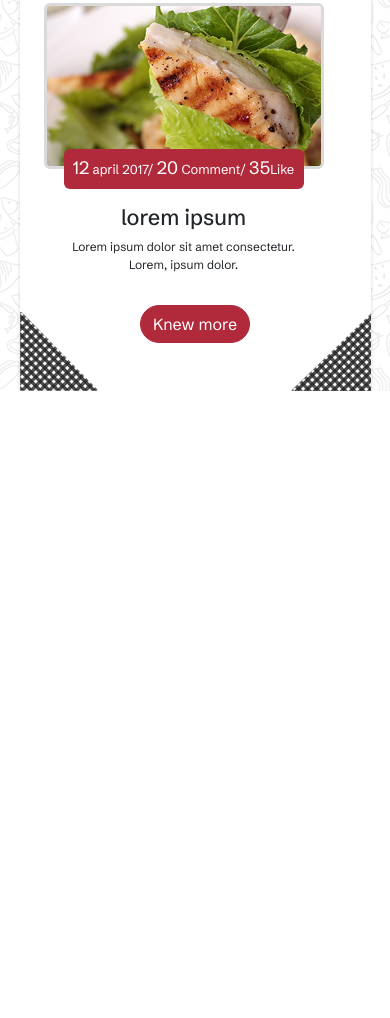
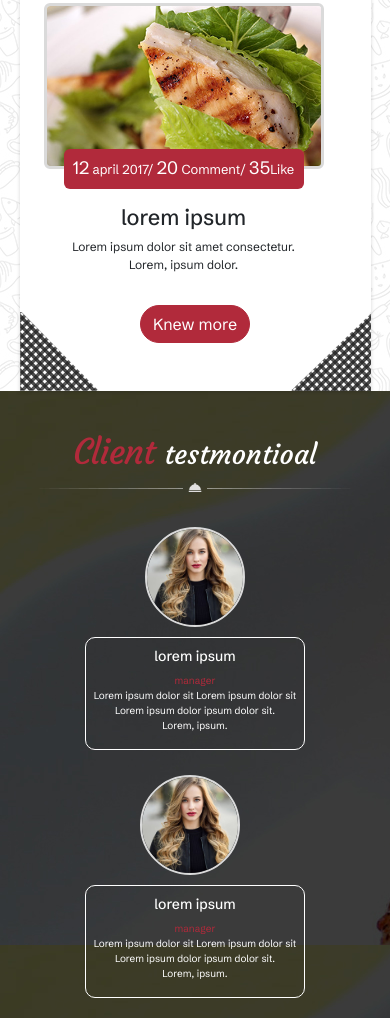
Before and after one commit to RaihanaAm/site-du-chef, a website: page index.html in a window 390 px wide. Shown: the part 4644-5662 px from the top of the page. Before the commit the page ends 5035 px from the top, so only its background shows below. Drawn offline with nearby package versions, Linux system fonts and the light colour scheme.

Commit message:
fin clints

```diff
--- a/index.html
+++ b/index.html
@@ -104,9 +104,9 @@
           <img class="decoration" src="./public/images/decoration_line.png " alt="">
         </div>
         <br>
-        <div class="d-lg-flex gap-lg-5 mt-5 container">
+        <div class="cheeeef d-lg-flex gap-lg-5 mt-5 container">
           <!-- first 2 chef -->
-          <div class="d-md-flex gap-md-5">
+          <div class="d-md-flex gap-md-2">
             <div class="">
               <div  class="cheeef">
                 <img class="cheef border-bottom border-white text-center" src="./public/images/chef1.png" alt="">
@@ -121,7 +121,7 @@
             </div>
           </div>
           <!-- second 2 chef -->
-          <div class="d-md-flex gap-md-5">
+          <div class="d-md-flex gap-md-2">
             <div  class="mt-5 m-md-0">
               <div class="cheeef">
                 <img class="cheef border-bottom border-white text-center" src="./public/images/chef3.png" alt="">
@@ -251,6 +251,45 @@
       </div>
 </section>
 
+<!-- client -->
+<section class="client">
+  <h1 class="title text-center m-0 text-white  pt-md-4"><span class=" title text-red">Client </span> testmontioal</h1>
+  <div class="text-center ">
+    <img class="decoration" src="./public/images/decoration_line.png " alt="">
+  </div>
+  <!-- start -->
+  <div class="  clientss d-lg-flex  gap-lg-2 justify-content-lg-center align-items-lg-center container-lg">
+    <div class="d-md-flex gap-2 justify-content-md-center align-items-md-center">
+      <div>
+         <img  class="girl" src="./public/images/testimonial1.jpg" alt="">
+      </div>
+      <div class="d-flex justify-content-center align-items-center">
+        <div class="text-white box ">
+           <h3>lorem ipsum</h3>
+          <p> <span class="text-red">manager</span><br> Lorem ipsum dolor sit  Lorem ipsum dolor sit <br> Lorem ipsum dolor  ipsum dolor sit. <br> Lorem, ipsum.
+          </p>
+        </div>
+      </div>
+
+      </div>
+
+      <div class=" mt-md-3 girll  mt-lg-0 d-md-flex  gap-2 justify-content-md-center align-items-md-center ">
+        <div class="d-flex gir justify-content-center align-items-center">
+          <div class="text-white box">
+            <h3>lorem ipsum</h3>
+            <p> <span class="text-red">manager</span><br> Lorem ipsum dolor sit  Lorem ipsum dolor sit <br> Lorem ipsum dolor  ipsum dolor sit. <br> Lorem, ipsum.
+            </p>
+          </div>
+        </div>
+        <div>
+           <img  class="girl girl-m" src="./public/images/testimonial1.jpg" alt="">
+        </div>
+
+
+    </div>
+  </div>
+</section>
+
 
 
 
--- a/src/sass/module/home/_main.scss
+++ b/src/sass/module/home/_main.scss
@@ -15,7 +15,9 @@
     padding: 0;
     font-family: "main";
 }
-
+body{
+    background-image: url(../../../../public/images/main_bg.jpg);
+}
 .title{
     font-family: "whatever";
     span{
@@ -36,7 +38,7 @@ box-shadow: rgba(0, 0, 0, 0.16) 0px 1px 4px;
 
 .team{
     width: 100%;
-    height: 100vh;
+    height: 130vh;
     // background-position: center;
     filter: brightness(0.2);
 }
@@ -103,7 +105,36 @@ box-shadow: rgba(0, 0, 0, 0.16) 0px 1px 4px;
     }
 
 }
-
 .paa{
     margin-left: 20px;
 }
+// client
+
+.client{
+    background-image: url(../../../../public/images/testimonials_background.jpg);
+    height: auto;
+    padding-bottom:30px ;
+}
+.girl{
+    border-radius: 50%;
+    width: 150px;
+    border: 5px solid rgb(218, 218, 218);
+}
+.clientss{
+    margin-top: 40px;
+}
+.box{
+    border: 1px solid white;
+    border-radius:10px;
+    padding-left:15px ;
+    padding-right:15px ;
+
+    // width: 15px;
+    h3{
+        font-size: 16px;
+        padding-top: 16px;
+    }
+    p{
+        font-size: 12px;
+    }
+}
--- a/src/sass/module/home/_mobile.scss
+++ b/src/sass/module/home/_mobile.scss
@@ -1,5 +1,5 @@
 
-@media ( min-width:300px ) and (max-width:425px)  {
+@media ( min-width:300px ) and (max-width:430px)  {
 
     .whatever{
         height: 80vh;
@@ -160,7 +160,55 @@
         width: 260px;
     }
 
+// client
 
+.client{
+    background-image: url(../../../../public/images/testimonials_background.jpg);
+    height: auto;
+    padding-bottom: 20px;
+    text-align: center;
+}
+.girl{
+    border-radius: 50%;
+    width: 100px;
+    border: 2px solid rgb(218, 218, 218);
+}
+.clientss{
+    margin-top: 30px;
+
+
+}
+.box{
+    margin-top: 10px;
+    width: 220px;
+    border: 1px solid white;
+    border-radius:10px;
+    padding-left:6px ;
+    padding-right:6px ;
+    text-align: center;
+
+    // width: 15px;
+    h3{
+        font-size: 14px;
+        padding-top: 10px;
+    }
+    p{
+        font-size: 10px;
+    }
+}
+.girll{
+    position: relative;
+
+
+}
+.gir{
+   padding-top: 125px;
+}
+.girl-m{
+    position: absolute;
+    top: 10%;
+    left: 35%
+}
 
 
 };
--- a/src/sass/module/home/_tablet.scss
+++ b/src/sass/module/home/_tablet.scss
@@ -136,4 +136,35 @@
 .width{
     width: 260px;
 }
+
+// client
+
+.client{
+    background-image: url(../../../../public/images/testimonials_background.jpg);
+    height: auto;
+    padding-bottom: 20px;
+}
+.girl{
+    border-radius: 50%;
+    width: 110px;
+    border: 3px solid rgb(218, 218, 218);
+}
+.clientss{
+    margin-top: 30px;
+}
+.box{
+    border: 1px solid white;
+    border-radius:10px;
+    padding-left:15px ;
+    padding-right:15px ;
+
+    // width: 15px;
+    h3{
+        font-size: 16px;
+        padding-top: 16px;
+    }
+    p{
+        font-size: 12px;
+    }
+}
 };
```
Also changed, not shown: public/css/app.css, 1 other file.
